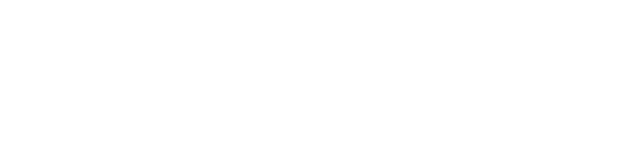
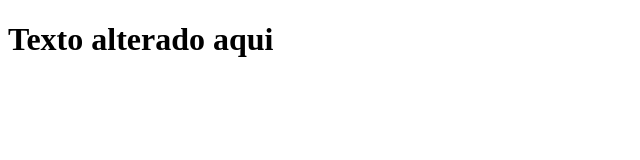
Before and after one commit to AvelinoGui/guilherme-avelino, a plain HTML site: page index.html in a window 1280 px wide. Shown: the whole page, without its empty margins (0-640 px from the left). Drawn offline with Linux system fonts and the light colour scheme.

Commit message:
Update index.html
Mudando o H1 apenas

```diff
--- a/index.html
+++ b/index.html
@@ -6,6 +6,6 @@
     <title>Document</title>
 </head>
 <body>
-
+    <h1>Texto alterado aqui</h1>
 </body>
 </html>
```
